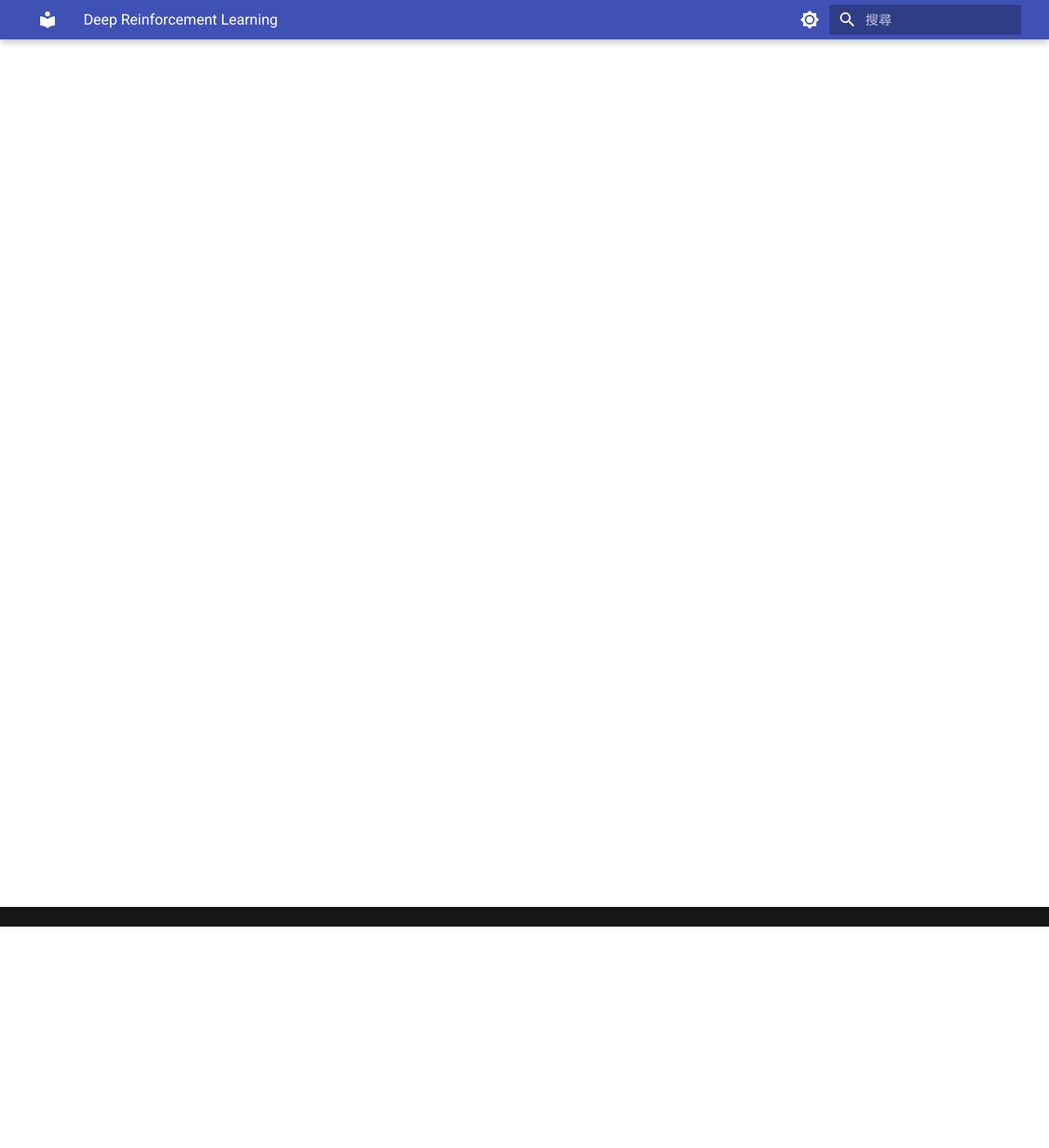
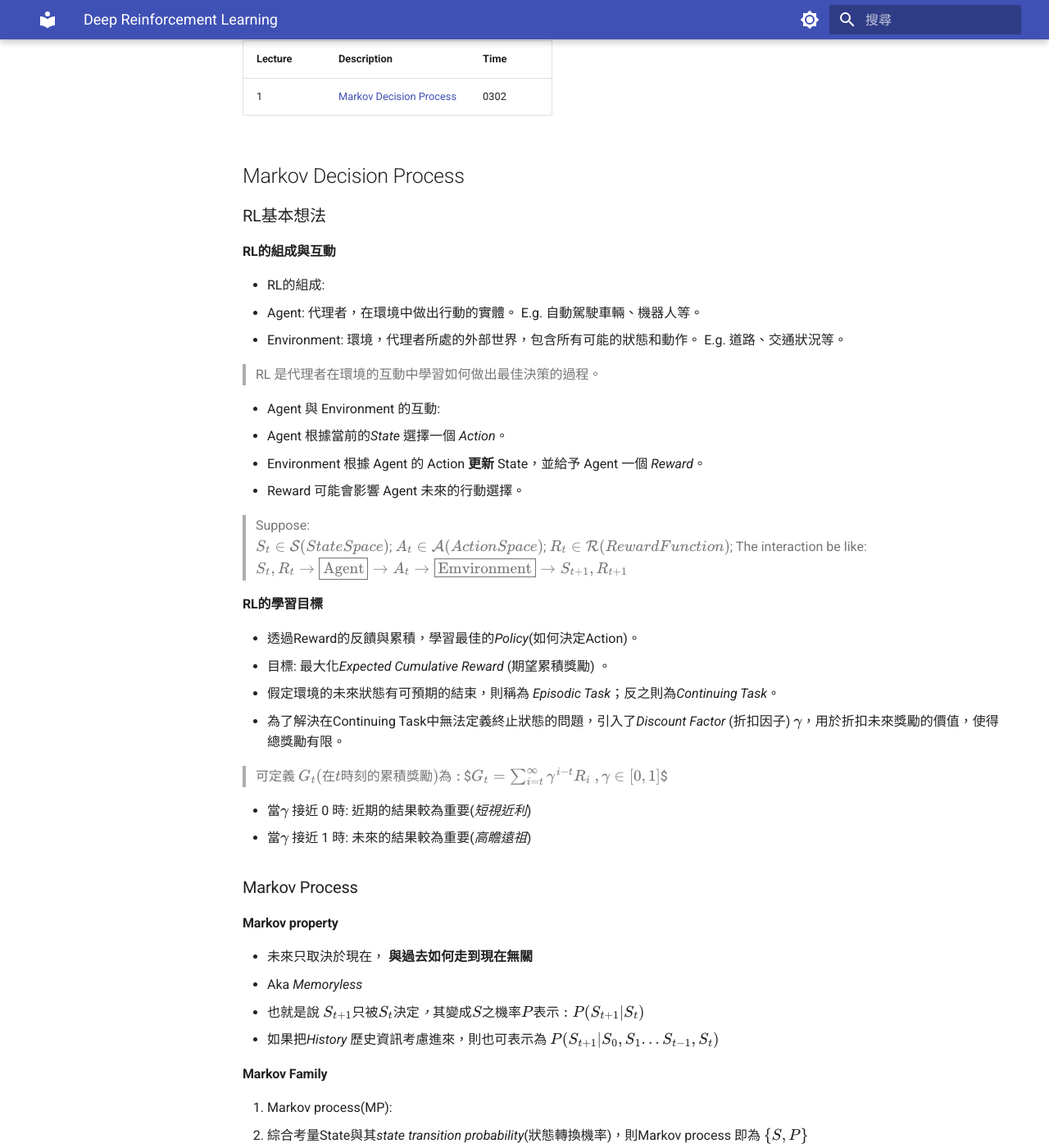
Before and after one commit to WithoutDirection/WithoutDirection.github.io, an MkDocs documentation site: the page built from docs/course/Deep Reinforcement Learning.md, in a window 1280 px wide and 1400 px high, scrolled down 270 px. Shown: the whole window at 82% size. Built offline with MkDocs 1.6.1 and Material for MkDocs 9.7.7, drawn with Linux system fonts in a browser that asks for light colours; some of the changed text lies outside the part shown.

Commit message:
Update DRL lec 1

```diff
--- a/docs/course/Deep Reinforcement Learning.md
+++ b/docs/course/Deep Reinforcement Learning.md
@@ -7,3 +7,76 @@ tags:
 ---
 
 # Deep Reinforcement Learning
+
+## Summary
+
+|Lecture|Description|Time|
+|-------|-----------|----|
+|1      | [Markov Decision Process](#Markov-decision-process)  |0302|
+
+
+## Markov Decision Process
+
+### RL基本想法
+#### RL的組成與互動
+
+- RL的組成:
+  -  Agent: 代理者，在環境中做出行動的實體。 E.g. 自動駕駛車輛、機器人等。
+  -  Environment: 環境，代理者所處的外部世界，包含所有可能的狀態和動作。 E.g. 道路、交通狀況等。
+
+> RL 是代理者在環境的互動中學習如何做出最佳決策的過程。
+
+- Agent 與 Environment 的互動:
+  1. Agent 根據當前的*State* 選擇一個 *Action*。
+  2. Environment 根據 Agent 的 Action **更新** State，並給予 Agent 一個 *Reward*。
+  3. Reward 可能會影響 Agent 未來的行動選擇。
+
+> Suppose:
+> $S_t \in \mathcal{S}(State Space)$;
+> $A_t \in \mathcal{A}(Action Space)$;
+> $R_t \in \mathcal{R}(Reward Function)$;
+> The interaction be like:
+> $S_t,R_t \rightarrow \fbox{Agent} \rightarrow A_t \rightarrow \fbox{Emvironment} \rightarrow S_{t+1},R_{t+1}$
+
+
+#### RL的學習目標
+
+- 透過Reward的反饋與累積，學習最佳的*Policy*(如何決定Action)。
+- 目標: 最大化*Expected Cumulative Reward* (期望累積獎勵) 。
+- 假定環境的未來狀態有可預期的結束，則稱為 *Episodic Task*；反之則為*Continuing Task*。
+- 為了解決在Continuing Task中無法定義終止狀態的問題，引入了*Discount Factor* (折扣因子) $\gamma$，用於折扣未來獎勵的價值，使得總獎勵有限。
+
+> 可定義 $G_t (在t時刻的累積獎勵)為:$
+> $$G_t = \sum_{i=t}^{\infty} \gamma^{i-t} R_i \ , \gamma \in [0,1]$$
+
+
+* 當$\gamma$ 接近 0 時: 近期的結果較為重要(*短視近利*)
+* 當$\gamma$ 接近 1 時: 未來的結果較為重要(*高瞻遠祖*)
+
+### Markov Process
+
+#### Markov property
+
+- 未來只取決於現在， **與過去如何走到現在無關**
+- Aka *Memoryless*
+- 也就是說 $S_{t+1}只被S_t決定，其變成S之機率P表示: P(S_{t+1}|S_t)$
+- 如果把*History* 歷史資訊考慮進來，則也可表示為 $P(S_{t+1}|S_0, S_1 ... S_{t-1},S_t)$
+
+
+
+#### Markov Family
+
+1. Markov process(MP):
+  - 綜合考量State與其*state transition probability*(狀態轉換機率)，則Markov process 即為 $\{S,P\}$
+  - > $P蘊含所有state 的轉換機率: \forall s,s' \in S, P(s'|s) = P(S_{t+1} = s' | S_t = s)$
+
+2. Markov reward process(MRP):
+  - 將Reward考慮至MP中，其中R為一所有State 至其 Reward的對映
+  - MRP = $\{S,P,R\}$
+### Q&A
+
+1. 為甚麼不把 $\gamma$ 設很大($\lesssim 1$)就好?
+
+### Bellman Equation
+
+#### Value Function
```
